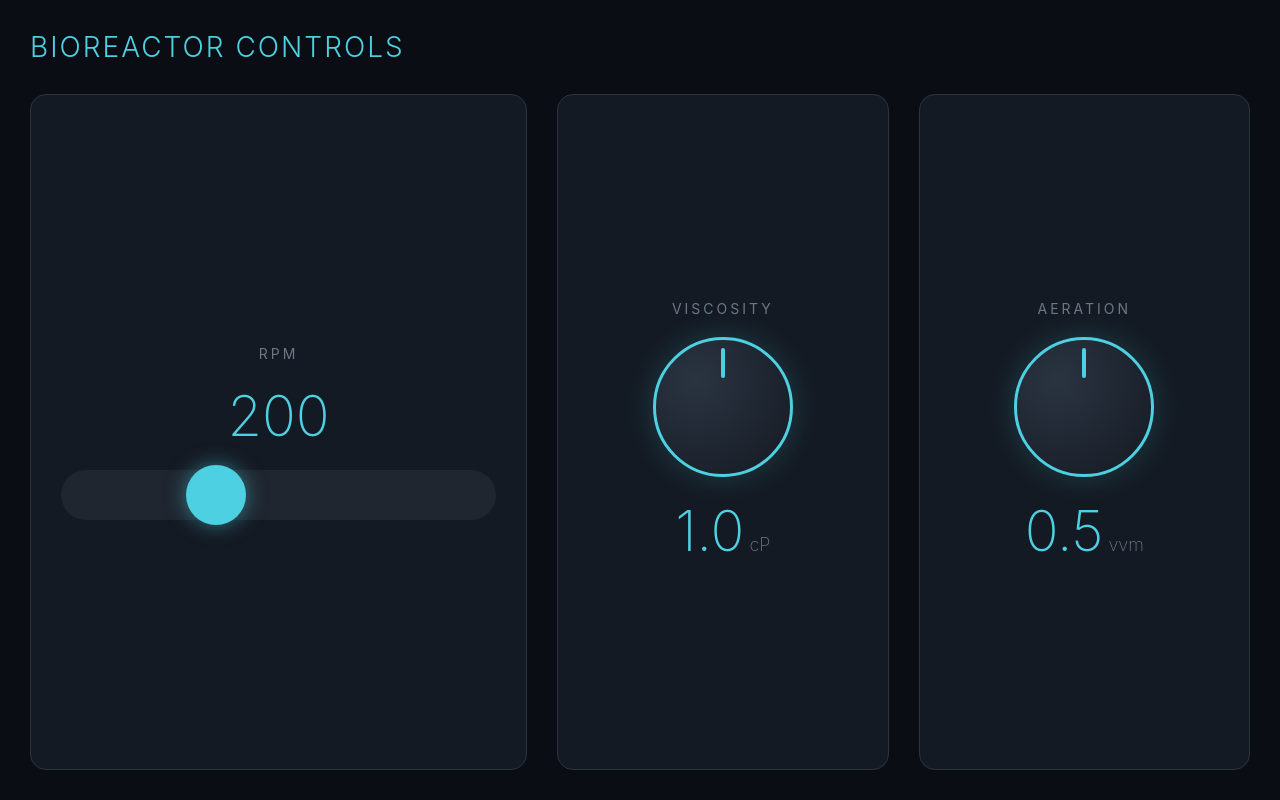
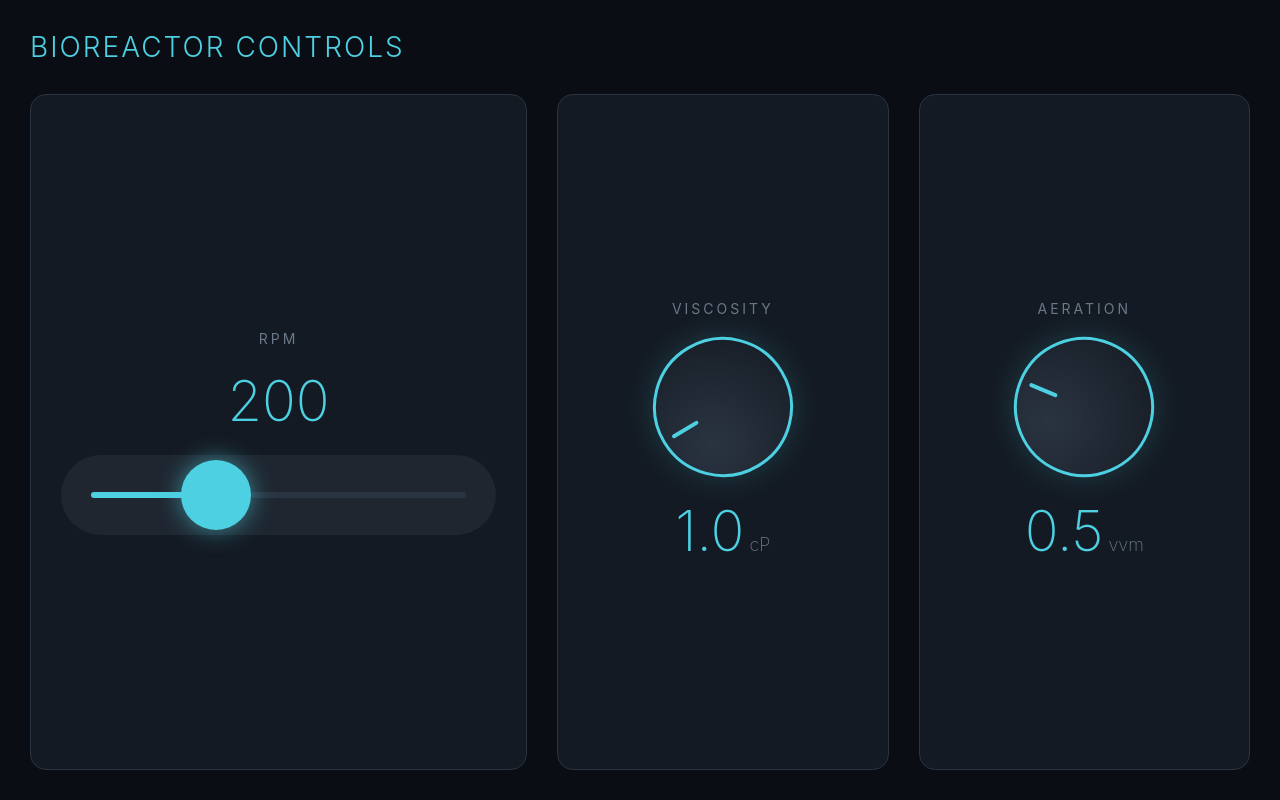
Before and after one commit to AJ5831A/bioreactor-demo, a website: page public/controls.html in a window 1280 px wide. Drawn offline with Linux system fonts and the light colour scheme.

Commit message:
Controls updated for touch response

```diff
--- a/public/controls.html
+++ b/public/controls.html
@@ -2,11 +2,15 @@
 <html>
 <head>
   <title>Reactor Controls</title>
-  <meta name="viewport" content="width=device-width, initial-scale=1.0">
+  <meta name="viewport" content="width=device-width, initial-scale=1.0, user-scalable=no">
   <style>
     * { box-sizing: border-box; margin: 0; padding: 0; }
+    html, body {
+      height: 100vh;
+      overflow: hidden;
+      touch-action: none;  /* prevent pull-to-refresh and zoom */
+    }
     body {
-      height: 100vh;
       background: #0a0e14;
       color: #e0e0e0;
       font-family: -apple-system, sans-serif;
@@ -37,6 +41,7 @@
       align-items: center;
       justify-content: center;
       gap: 20px;
+      user-select: none;
     }
     .label {
       font-size: 14px;
@@ -51,23 +56,44 @@
     }
     .unit { font-size: 18px; color: #6b7888; }
 
-    /* RPM Slider */
-    input[type="range"] {
+    /* Custom slider — easier to touch than native */
+    .sliderContainer {
       width: 100%;
-      height: 50px;
-      -webkit-appearance: none;
+      height: 80px;
       background: #1f2630;
-      border-radius: 25px;
-      outline: none;
+      border-radius: 40px;
+      position: relative;
+      cursor: pointer;
+      touch-action: none;
     }
-    input[type="range"]::-webkit-slider-thumb {
-      -webkit-appearance: none;
-      width: 60px;
-      height: 60px;
+    .sliderTrack {
+      position: absolute;
+      top: 50%;
+      left: 30px;
+      right: 30px;
+      height: 6px;
+      background: #2a3441;
+      border-radius: 3px;
+      transform: translateY(-50%);
+    }
+    .sliderFill {
+      position: absolute;
+      top: 0;
+      left: 0;
+      height: 100%;
+      background: #4dd0e1;
+      border-radius: 3px;
+    }
+    .sliderThumb {
+      position: absolute;
+      top: 50%;
+      width: 70px;
+      height: 70px;
       background: #4dd0e1;
       border-radius: 50%;
-      cursor: pointer;
-      box-shadow: 0 0 20px rgba(77, 208, 225, 0.5);
+      transform: translate(-50%, -50%);
+      box-shadow: 0 0 25px rgba(77, 208, 225, 0.6);
+      pointer-events: none;
     }
 
     /* Knob */
@@ -81,6 +107,7 @@
       cursor: pointer;
       touch-action: none;
       box-shadow: 0 0 30px rgba(77, 208, 225, 0.2);
+      user-select: none;
     }
     .knob::after {
       content: '';
@@ -92,7 +119,7 @@
       background: #4dd0e1;
       transform: translateX(-50%);
       border-radius: 2px;
-      transform-origin: 50% 60px;
+      pointer-events: none;
     }
   </style>
 </head>
@@ -100,11 +127,16 @@
   <h1>BIOREACTOR CONTROLS</h1>
 
   <div class="controlsGrid">
-    <!-- RPM Slider -->
+    <!-- RPM Slider (custom-built for touch reliability) -->
     <div class="panel">
       <div class="label">RPM</div>
       <div class="value"><span id="rpmValue">200</span></div>
-      <input type="range" min="0" max="600" value="200" id="rpmSlider">
+      <div class="sliderContainer" id="rpmSlider">
+        <div class="sliderTrack">
+          <div class="sliderFill" id="rpmFill"></div>
+        </div>
+        <div class="sliderThumb" id="rpmThumb"></div>
+      </div>
     </div>
 
     <!-- Viscosity Knob -->
@@ -132,62 +164,111 @@
       }
     }
 
-    // --- RPM slider ---
-    const rpmSlider = document.getElementById('rpmSlider');
-    const rpmValue = document.getElementById('rpmValue');
-    rpmSlider.addEventListener('input', () => {
-      state.rpm = parseInt(rpmSlider.value);
-      rpmValue.textContent = state.rpm;
+    // ============ CUSTOM SLIDER (works with both mouse + touch) ============
+    const sliderEl = document.getElementById('rpmSlider');
+    const fillEl = document.getElementById('rpmFill');
+    const thumbEl = document.getElementById('rpmThumb');
+    const rpmValueEl = document.getElementById('rpmValue');
+
+    const RPM_MIN = 0, RPM_MAX = 600;
+
+    function updateSliderUI(value) {
+      const pct = (value - RPM_MIN) / (RPM_MAX - RPM_MIN);
+      const containerRect = sliderEl.getBoundingClientRect();
+      const trackPadding = 30;
+      const trackWidth = containerRect.width - (trackPadding * 2);
+      const thumbX = trackPadding + (pct * trackWidth);
+      thumbEl.style.left = `${thumbX}px`;
+      fillEl.style.width = `${pct * 100}%`;
+      rpmValueEl.textContent = Math.round(value);
+    }
+
+    function setRpmFromTouch(clientX) {
+      const rect = sliderEl.getBoundingClientRect();
+      const trackPadding = 30;
+      const x = clientX - rect.left - trackPadding;
+      const trackWidth = rect.width - (trackPadding * 2);
+      const pct = Math.max(0, Math.min(1, x / trackWidth));
+      const value = RPM_MIN + pct * (RPM_MAX - RPM_MIN);
+      state.rpm = Math.round(value);
+      updateSliderUI(state.rpm);
       sendState();
+    }
+
+    let sliderDragging = false;
+
+    // Use pointer events — unified mouse + touch handling
+    sliderEl.addEventListener('pointerdown', (e) => {
+      sliderDragging = true;
+      sliderEl.setPointerCapture(e.pointerId);
+      setRpmFromTouch(e.clientX);
+      e.preventDefault();
     });
 
-    // --- Knob behavior (drag up/down to change value) ---
+    sliderEl.addEventListener('pointermove', (e) => {
+      if (!sliderDragging) return;
+      setRpmFromTouch(e.clientX);
+      e.preventDefault();
+    });
+
+    sliderEl.addEventListener('pointerup', (e) => {
+      sliderDragging = false;
+      sliderEl.releasePointerCapture(e.pointerId);
+    });
+
+    sliderEl.addEventListener('pointercancel', () => {
+      sliderDragging = false;
+    });
+
+    // Init slider position
+    requestAnimationFrame(() => updateSliderUI(state.rpm));
+
+    // ============ KNOBS (drag up/down) ============
     function setupKnob(knobEl, valueEl, stateKey, decimals = 1) {
       const min = parseFloat(knobEl.dataset.min);
       const max = parseFloat(knobEl.dataset.max);
       let value = parseFloat(knobEl.dataset.value);
 
       function updateRotation() {
-        // Map value to rotation (-135deg to +135deg, 270deg sweep)
-        const pct = (value - min) / (max - min);
-        const deg = -135 + pct * 270;
-        knobEl.style.setProperty('--rot', `${deg}deg`);
-        knobEl.querySelector ? null : null;
-        // We need to set rotation on the ::after pseudo element via CSS variable trick
-        knobEl.style.transform = '';
-        knobEl.style.setProperty('--knob-rot', `${deg}deg`);
+        const angle = -135 + ((value - min) / (max - min)) * 270;
+        knobEl.style.transform = `rotate(${angle}deg)`;
+        valueEl.textContent = value.toFixed(decimals);
       }
 
-      let startY = 0, startValue = 0, dragging = false;
+      let startY = 0;
+      let startValue = 0;
+      let dragging = false;
 
-      const onStart = (e) => {
+      knobEl.addEventListener('pointerdown', (e) => {
         dragging = true;
-        startY = (e.touches ? e.touches[0].clientY : e.clientY);
+        startY = e.clientY;
         startValue = value;
+        knobEl.setPointerCapture(e.pointerId);
         e.preventDefault();
-      };
-      const onMove = (e) => {
+      });
+
+      knobEl.addEventListener('pointermove', (e) => {
         if (!dragging) return;
-        const y = (e.touches ? e.touches[0].clientY : e.clientY);
-        const deltaY = startY - y;  // up = increase
+        const deltaY = startY - e.clientY;  // up = increase
         const range = max - min;
-        const newValue = startValue + (deltaY / 200) * range;
+        const newValue = startValue + (deltaY / 150) * range;
         value = Math.max(min, Math.min(max, newValue));
-        valueEl.textContent = value.toFixed(decimals);
-        // Rotate the indicator using inline rotation on a child
-        const angle = -135 + ((value - min) / (max - min)) * 270;
-        knobEl.style.transform = `rotate(${angle}deg)`;
+        updateRotation();
         state[stateKey] = parseFloat(value.toFixed(decimals));
         sendState();
-      };
-      const onEnd = () => { dragging = false; };
+        e.preventDefault();
+      });
 
-      knobEl.addEventListener('mousedown', onStart);
-      document.addEventListener('mousemove', onMove);
-      document.addEventListener('mouseup', onEnd);
-      knobEl.addEventListener('touchstart', onStart);
-      document.addEventListener('touchmove', onMove, { passive: false });
-      document.addEventListener('touchend', onEnd);
+      knobEl.addEventListener('pointerup', (e) => {
+        dragging = false;
+        knobEl.releasePointerCapture(e.pointerId);
+      });
+
+      knobEl.addEventListener('pointercancel', () => {
+        dragging = false;
+      });
+
+      updateRotation();
     }
 
     setupKnob(
@@ -201,13 +282,12 @@
       'aeration', 1
     );
 
-    // Listen for state updates from server (in case display also drives state somehow)
+    // Listen for state updates from server
     ws.onmessage = (event) => {
       const s = JSON.parse(event.data);
-      if (s.rpm !== undefined) {
+      if (s.rpm !== undefined && !sliderDragging) {
         state.rpm = s.rpm;
-        rpmSlider.value = s.rpm;
-        rpmValue.textContent = s.rpm;
+        updateSliderUI(s.rpm);
       }
     };
   </script>
```
